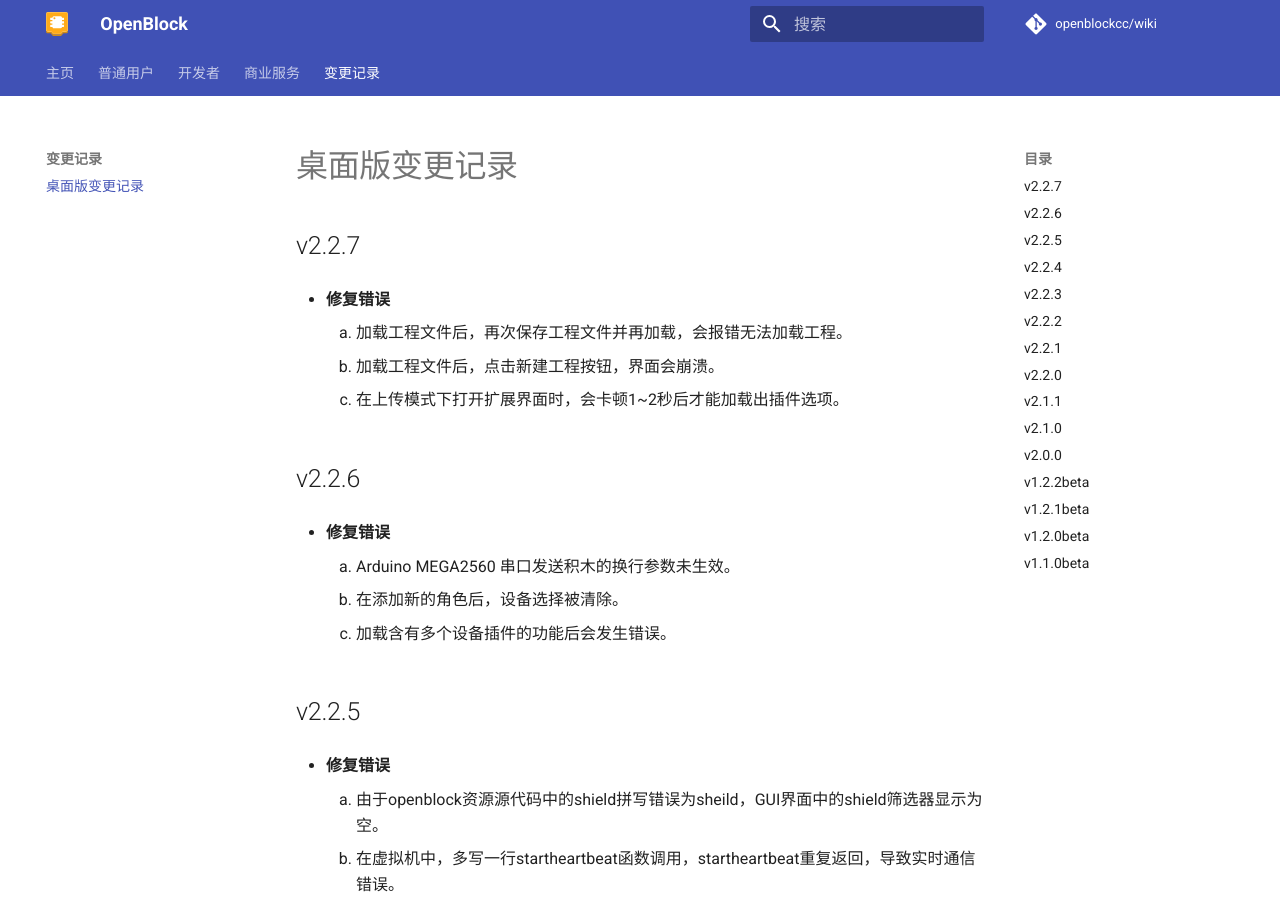
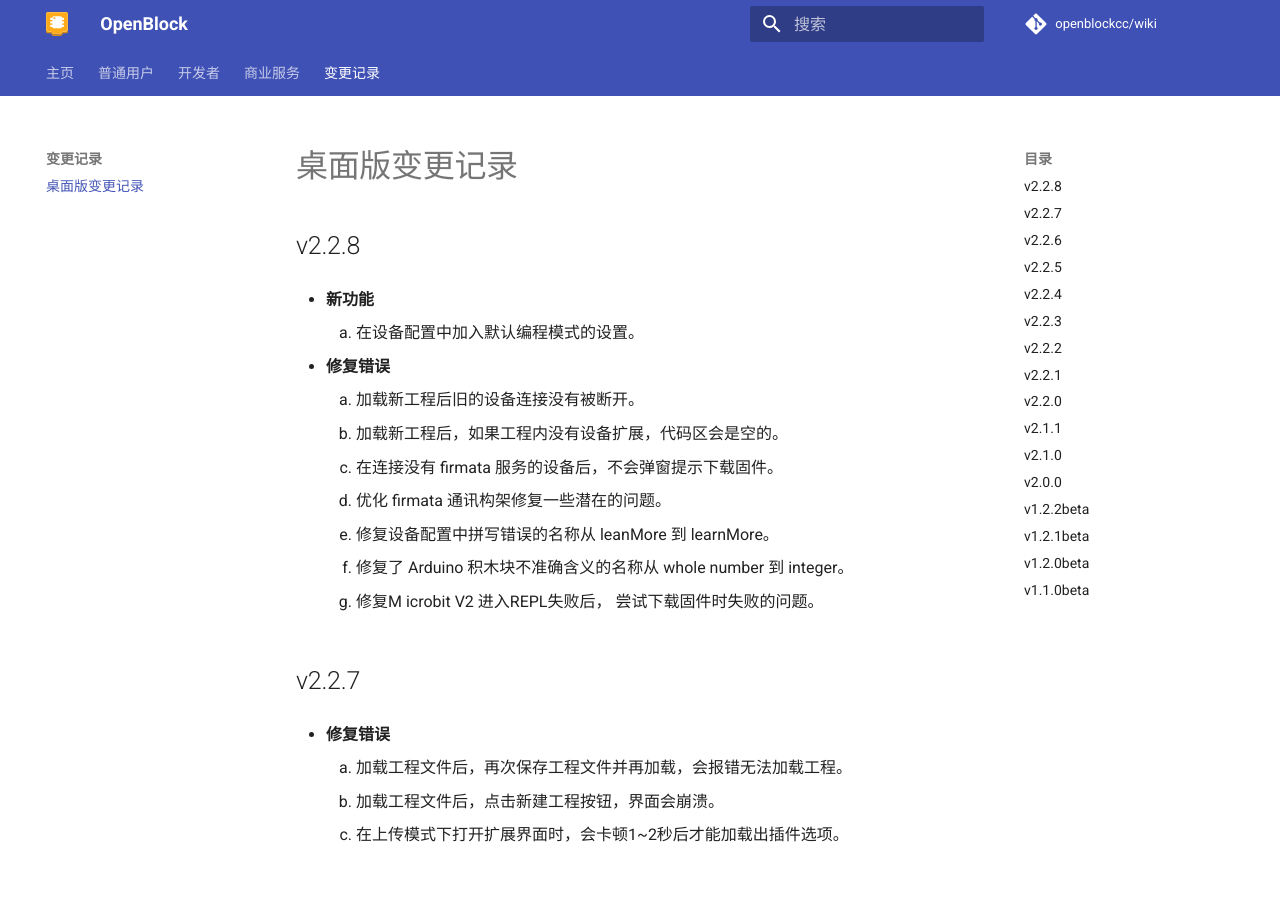
Before and after one commit to openblockcc/openblockcc.github.io, an MkDocs documentation site: the page built from docs/desktop-changelog.md, in a window 1280 px wide and 900 px high. Built offline with MkDocs 1.6.1 and Material for MkDocs 9.7.7, drawn with Linux system fonts in a browser that asks for light colours; comment, search, counter and statistics services are not loaded.

Commit message:
update doc

```diff
--- a/docs/desktop-changelog.md
+++ b/docs/desktop-changelog.md
@@ -1,3 +1,19 @@
+## v2.2.8
+
+- **新功能**
+
+    1. 在设备配置中加入默认编程模式的设置。
+
+- **修复错误**
+
+    1. 加载新工程后旧的设备连接没有被断开。
+    2. 加载新工程后，如果工程内没有设备扩展，代码区会是空的。
+    3. 在连接没有 firmata 服务的设备后，不会弹窗提示下载固件。
+    4. 优化 firmata 通讯构架修复一些潜在的问题。
+    5. 修复设备配置中拼写错误的名称从 leanMore 到 learnMore。
+    6. 修复了 Arduino 积木块不准确含义的名称从 whole number 到 integer。
+    7. 修复M icrobit V2 进入REPL失败后， 尝试下载固件时失败的问题。
+
 ## v2.2.7
 
 - **修复错误**
```
